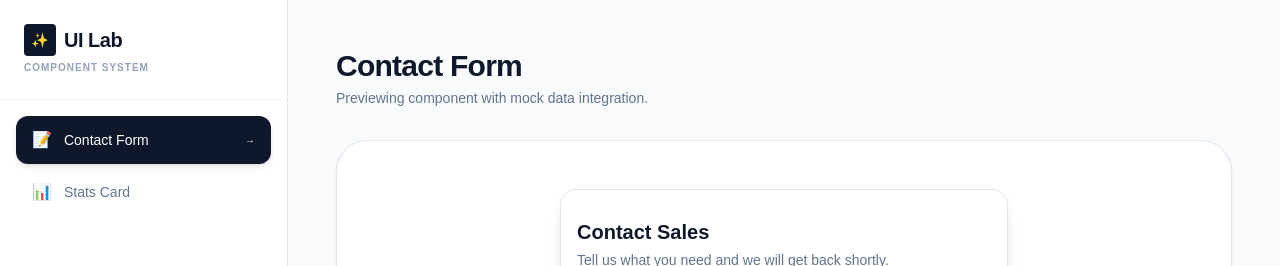
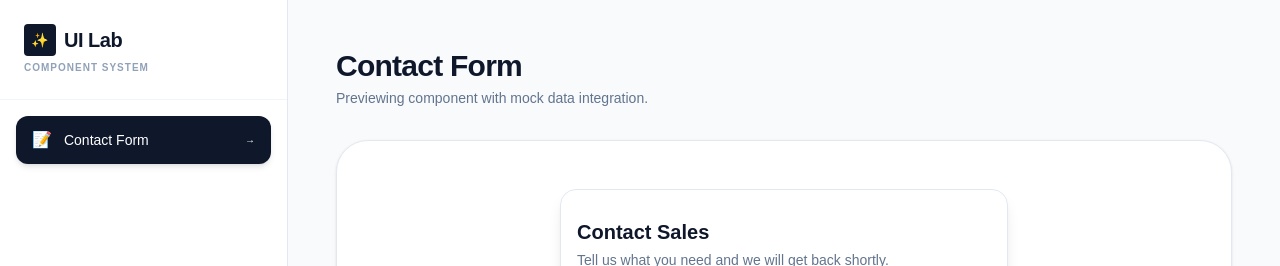
Before and after one commit to harishanker-bub-io/ux-components, a Next.js app: page /components in a window 1280 px wide. Shown: the top 266 px of the page. Built offline with nearby package versions, Linux system fonts and the light colour scheme.

Commit message:
refactor: remove unused Stats Card component from ComponentsPage

```diff
--- a/app/components/page.tsx
+++ b/app/components/page.tsx
@@ -23,18 +23,7 @@ const COMPONENTS = [
                 ]}
             />
         ),
-    },
-    {
-        id: "placeholder-1",
-        name: "Stats Card",
-        icon: "📊",
-        component: () => (
-            <div className="ux:p-8 ux:rounded-2xl ux:border ux:border-slate-200 ux:bg-white ux:shadow-sm ux:text-center">
-                <h3 className="ux:text-lg ux:font-semibold">Portfolio Stats</h3>
-                <p className="ux:text-sm ux:text-slate-500">Placeholder for Stats component</p>
-            </div>
-        ),
-    },
+    }
 ];
 
 export default function ComponentsPage() {
```
